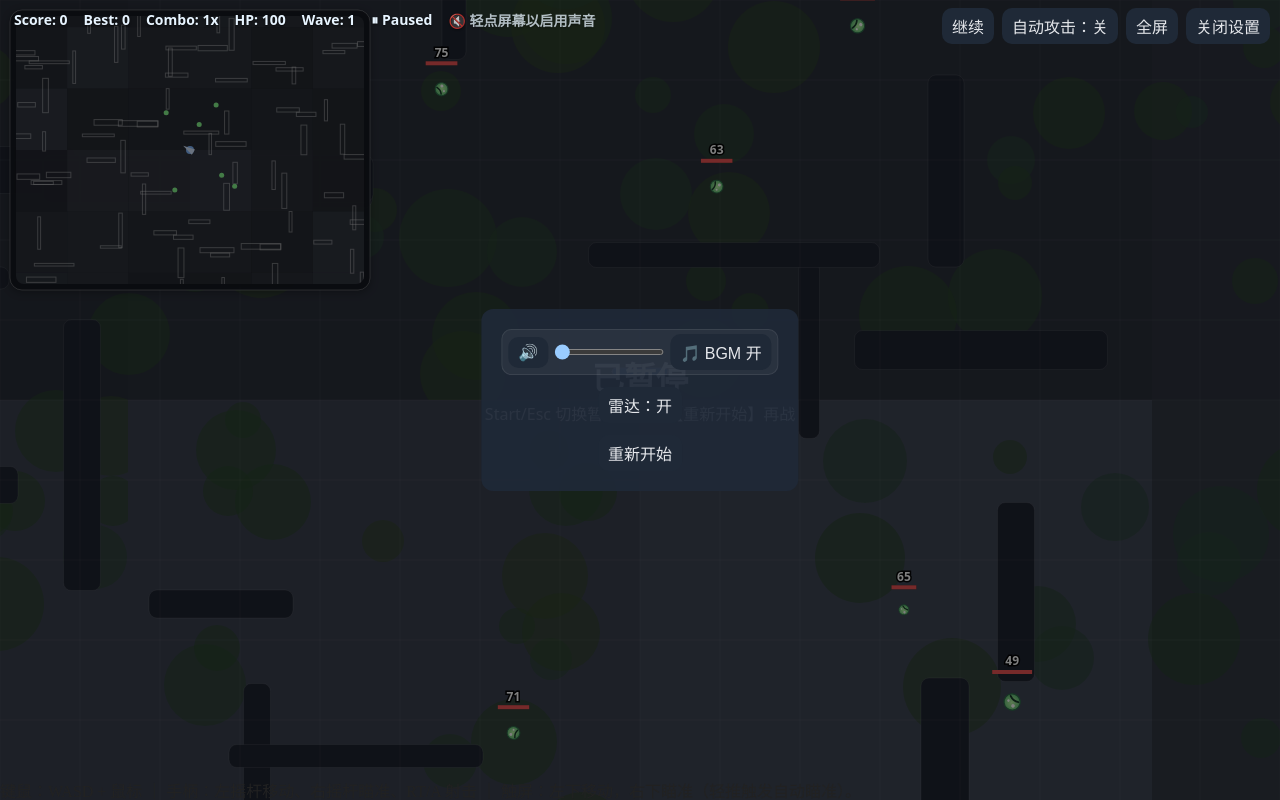
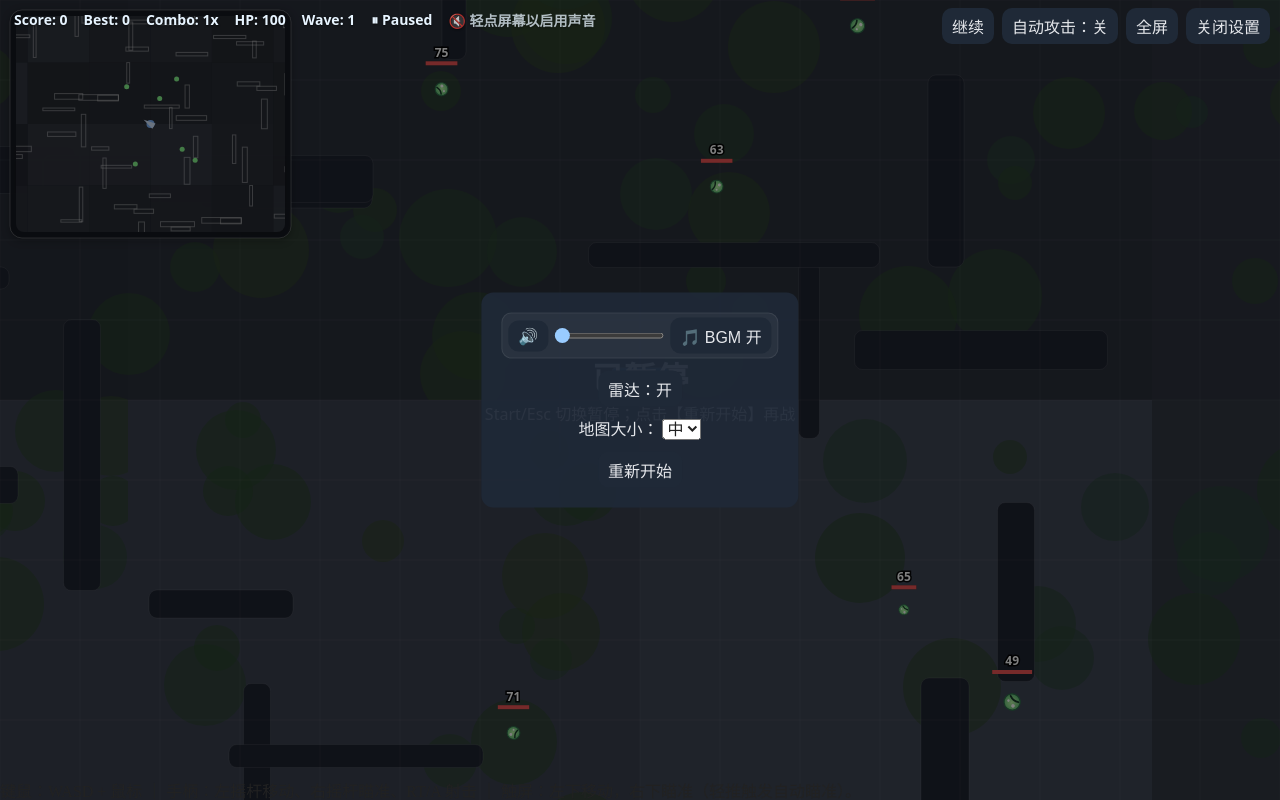
Before and after one commit to CoxHerbert/MonsterBattleGame, a Vue app: page / in a window 1280 px wide. Both pictures are taken after a click on the button "设置". Built offline with nearby package versions, Linux system fonts and the light colour scheme.

Commit message:
feat: add map size selection and restart handling

```diff
--- a/src/views/GameView.vue
+++ b/src/views/GameView.vue
@@ -46,11 +46,20 @@
             @input="onVolumeInput($event)"
             :title="'音量 ' + Math.round(audio.volume*100) + '%'"
           />
-          <button @click="toggleBgm" :title="audio.bgmOn ? '关闭BGM' : '开启BGM'">
+        <button @click="toggleBgm" :title="audio.bgmOn ? '关闭BGM' : '开启BGM'">
             {{ audio.bgmOn ? '🎵 BGM 开' : '🎵 BGM 关' }}
           </button>
         </div>
         <button @click="toggleMapOpen">{{ minimap.open ? '雷达：开' : '雷达：关' }}</button>
+        <div class="map-size">
+          <label>地图大小：
+            <select v-model="minimap.size" @change="updateMinimapSize">
+              <option value="small">小</option>
+              <option value="medium">中</option>
+              <option value="large">大</option>
+            </select>
+          </label>
+        </div>
         <button @click="restart">重新开始</button>
       </div>
 
@@ -201,6 +210,7 @@ export default {
         closedW: 220, closedH: 220,
         openW: 360, openH: 280,
         margin: 10,
+        size: 'medium',
         // 运行时缓存的屏幕矩形，用于滚轮命中检测
         _rect: { x: 0, y: 0, w: 0, h: 0 },
       },
@@ -574,6 +584,17 @@ export default {
       this.canvas.style.width = styleWidth + 'px';
       this.canvas.style.height = styleHeight + 'px';
       this.ctx.setTransform(this.dpr, 0, 0, this.dpr, 0, 0);
+      this.updateMinimapSize();
+    },
+    updateMinimapSize() {
+      const mm = this.minimap;
+      const base = Math.min(window.innerWidth, window.innerHeight);
+      let factor = 0.22;
+      if (mm.size === 'small') factor = 0.15;
+      else if (mm.size === 'large') factor = 0.3;
+      mm.closedW = mm.closedH = Math.floor(base * factor);
+      mm.openW = Math.floor(mm.closedW * 1.6);
+      mm.openH = Math.floor(mm.closedH * 1.3);
     },
     reset() {
       this.player.x = 0; this.player.y = 0;
@@ -588,7 +609,10 @@ export default {
       this.autoAim.highlight = null;
       this.chunks.clear(); this.visibleObstacles = [];
     },
-    restart() { this.reset(); },
+    restart() {
+      this.reset();
+      this.settingsOpen = false;
+    },
     togglePause() { this.paused = !this.paused; },
     toggleAutoFire() { this.autoFire = !this.autoFire; },
     toggleSettings() {
```
